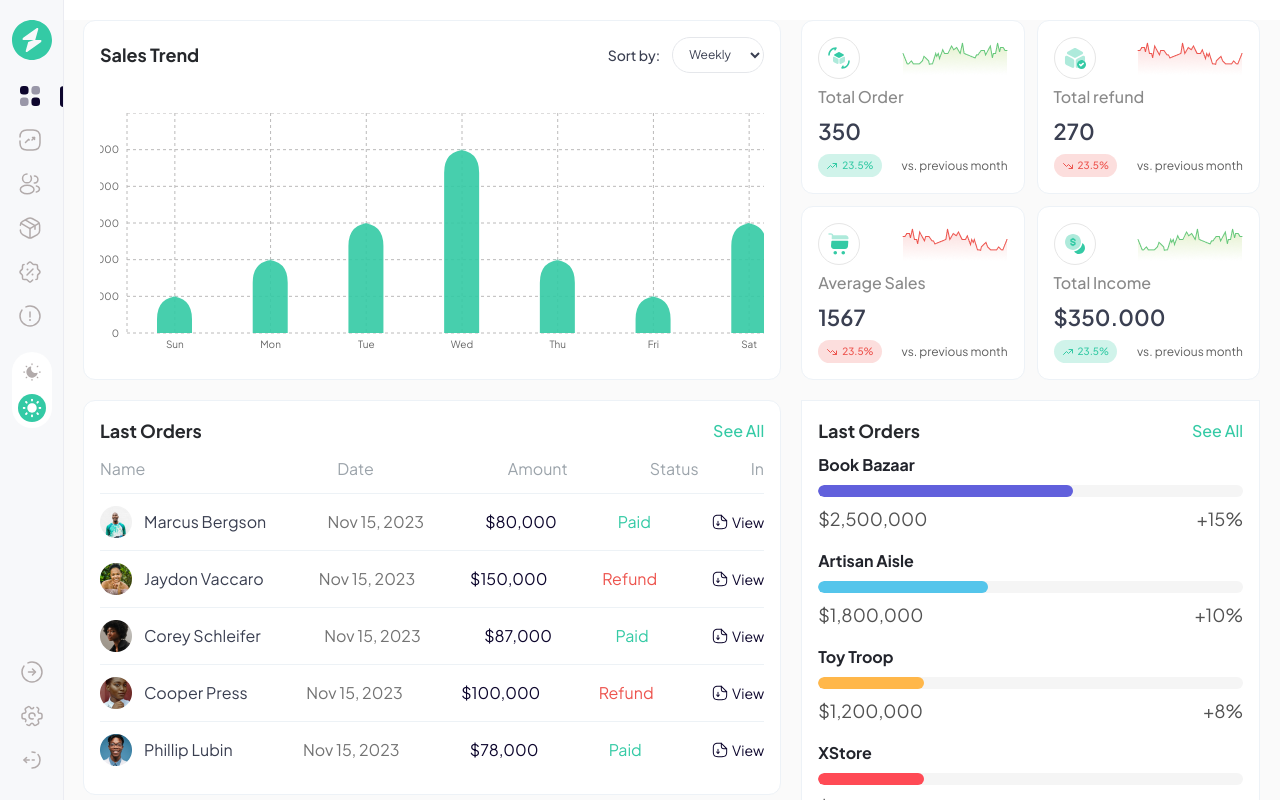
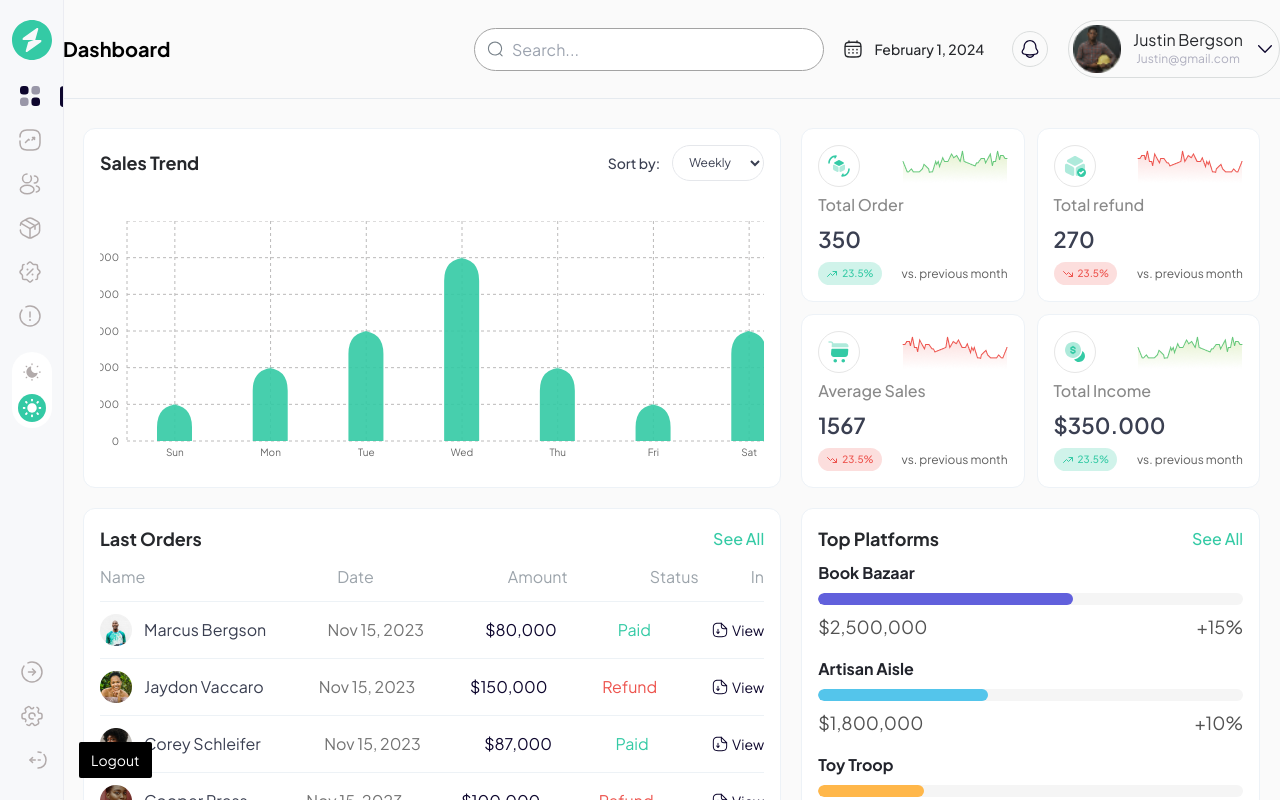
Before and after one commit to AbassKoyang/analytics-dashboard, a React (Vite) app: page / in a window 1280 px wide. Shown: the top 800 px of the page. Built offline with nearby package versions, Linux system fonts and the light colour scheme.

Commit message:
done with home page

```diff
--- a/src/components/Header.jsx
+++ b/src/components/Header.jsx
@@ -9,7 +9,7 @@ const Header = () => {
   const [isPopUpOpen, setIsPopUpOpen] = useState(false);
   const [isProfilePopUpOpen, setIsProfilePopUpOpen] = useState(false);
   const containerRef = useRef(null);
-  const [isScrolledUp, setIsScrolledUp] = useState(true);
+  const [isScrolledUp, setIsScrolledUp] = useState(false);
   const [prevScrollPos, setPrevScrollPos] = useState(0);
 
 
@@ -50,8 +50,8 @@ const Header = () => {
   }, [])
 
   return (
-    <header className={`w-full flex items-center justify-center py-[18px] xl:py-[20px] p-0 lg:pl-[53.9px] xl:pl-[63px] bg-[#FAFAFA] dark:bg-[#1b1b1b] border-b border-b-[#E5EAEF] dark:border-b-white/35 fixed top-0 left-0 ${isScrolledUp ? 'visible' : 'invisible'} z-40`}>
-      <div className="w-full max-w-[1400px] flex justify-between items-center px-3 small:px-2 md:px-6">
+    <header className={`w-full flex items-center justify-center py-[18px] xl:py-[20px] p-0 lg:pl-[53.9px] xl:pl-[63px] bg-[#FAFAFA] dark:bg-[#1b1b1b] border-b border-b-[#E5EAEF] dark:border-b-white/35 fixed top-0 left-0 ${!isScrolledUp ? 'visible' : 'invisible'} z-40`}>
+      <div className="w-full max-w-[1400px] flex justify-between items-center px-3 small:px-2 md:px-6 xl:px-0">
         <Link to='/' aria-label="Logo(Link to home)" className="flex gap-2 items-center justify-center">
           <Link className="flex lg:hidden items-center justify-center">
             <LogoIcon className={'fill-[#34CAA5] dark:fill-[#34CAA5]'} />
--- a/src/components/OrderItem.jsx
+++ b/src/components/OrderItem.jsx
@@ -8,6 +8,7 @@ const OrderItem = ({id,imageUrl, name, date, amount, status, statusColor}) => {
   const [viewInvoice, setViewInvoice] = useState(false);
   const containerRef = useRef(null);
   const [isLoading, setIsLoading] = useState(false);
+  const [isPageLoading, setIsPageLoading] = useState(true);
 
   const handleDocumentClick = (event) => {
     if (containerRef.current && !containerRef.current.contains(event.target)) {
@@ -22,6 +23,12 @@ const OrderItem = ({id,imageUrl, name, date, amount, status, statusColor}) => {
       document.removeEventListener('click', handleDocumentClick);
     };
   }, []);
+
+  useEffect(() => {
+    setTimeout(() => {
+        setIsPageLoading(false);
+    }, 2000);
+    }, []);
 
 
   const downloadImage = () => {
@@ -38,17 +45,33 @@ const OrderItem = ({id,imageUrl, name, date, amount, status, statusColor}) => {
 
   return (
     <div ref={containerRef} className="w-[600px] lg:w-full flex items-center justify-between py-3 border-t border-y-[#EDF2F6] dark:border-y-white/35">
-        <div className="flex items-center gap-1 md:gap-3">
+
+        {isPageLoading && (
+          <>
+          <div className="flex items-center gap-2 md:gap-3" aria-label="Skeleton loader">
+            <div className="size-8 rounded-[50%] bg-gray-200 dark:bg-slate-600 animate-pulse" aria-label='Skeleton loader'  />
+            <div className="w-20 lg:w-24  h-4 rounded-xl bg-gray-200 dark:bg-slate-600 animate-pulse" aria-label='Skeleton loader'  />
+          </div>
+          <div className="w-20 lg:w-24  h-4 rounded-xl bg-gray-200 dark:bg-slate-600 animate-pulse" aria-label='Skeleton loader'  />
+          <div className="w-16 lg:w-20  h-4 rounded-xl bg-gray-200 dark:bg-slate-600 animate-pulse" aria-label='Skeleton loader'  />
+          <div className="w-16 lg:w-20  h-4 rounded-xl bg-gray-200 dark:bg-slate-600 animate-pulse" aria-label='Skeleton loader'  />
+          <div className="w-14 lg:w-16  h-4 rounded-xl bg-gray-200 dark:bg-slate-600 animate-pulse" aria-label='Skeleton loader'  />
+          </>
+        )}
+        {!isPageLoading && (
+          <>
+          <div className="flex items-center gap-2 md:gap-3">
             <img src={imageUrl} alt="Orderer's pic" className="size-8" />
             <p className="text-[#3A3F51] dark:text-white text-sm md:text-[16px]">{name}</p>
-        </div>
+          </div>
 
-        <p className="text-[#737373] dark:text-white/85 text-sm md:text-[16px]">{date}</p>
-        <p className="text-[#0D062D] dark:text-white/90 text-sm md:text-[16px]">{amount}</p>
-        <p className={`${statusColor} text-sm md:text-[16px]`}>{status}</p>
-        <button onClick={() => setViewInvoice(!viewInvoice)} aria-haspopup={true} aria-expanded={viewInvoice} aria-label="Click to see invoice." className="text-[#0D062D] dark:text-white/90 flex items-center gap-1 text-sm bg-transparent outline-0 border-0 hover:bg-[#34caa43a] hover:px-2 hover:py-1 rounded-2xl transition-all duration-100 ease-in-out"> <InvoiceIcon className='fill-[#0D062D] dark:fill-white/90' />
-        View
-        </button>
+          <p className="text-[#737373] dark:text-white/85 text-sm md:text-[16px]">{date}</p>
+          <p className="text-[#0D062D] dark:text-white/90 text-sm md:text-[16px]">{amount}</p>
+          <p className={`${statusColor} text-sm md:text-[16px]`}>{status}</p>
+          <button onClick={() => setViewInvoice(!viewInvoice)} aria-haspopup={true} aria-expanded={viewInvoice} aria-label="Click to see invoice." className="text-[#0D062D] dark:text-white/90 flex items-center gap-1 text-sm bg-transparent outline-0 border-0 hover:bg-[#34caa43a] hover:px-2 hover:py-1 rounded-2xl transition-all duration-100 ease-in-out"> <InvoiceIcon className='fill-[#0D062D] dark:fill-white/90' />View</button>
+          </>
+        )}
+
         <div className={`${viewInvoice ? 'block' : 'hidden'} modal-content w-[400px] p-7 fixed bottom-[50%] right-[50%] translate-x-[50%] translate-y-[50%] z-20 bg-white dark:bg-black shadow-lg dark:border dark:border-white/35 rounded-md`}>
         <div className="w-full p-3" id={`downloadable-invoice${id}`}>
           <div className="flex w-full items-center justify-between mb-3">
--- a/src/components/OrdersCard.jsx
+++ b/src/components/OrdersCard.jsx
@@ -4,18 +4,19 @@ import OrderItem from "./OrderItem"
 
 const OrdersCard = () => {
     const [viewAll, setViewAll] = useState(false);
+
   return (
-    <div className="w-full p-4 bg-white dark:bg-black border border-[#EDF2F7] dark:border-white/35 rounded-xl col-span-5 lg:col-span-3 overflow-auto max-w-[800px] transition-all duration-300 ease-in-out self-start">
+    <div className="w-full p-4 bg-white dark:bg-black border border-[#EDF2F7] dark:border-white/35 rounded-xl col-span-5 lg:col-span-3 overflow-auto transition-all duration-300 ease-in-out self-start">
         <div className="w-full flex justify-between items-center">
             <h3 className='font-bold text-lg text-[#26282C] dark:text-white'>Last Orders</h3>
             <button aria-haspopup={true} aria-expanded={viewAll} aria-label="Click to show all orders" onClick={() => setViewAll(!viewAll)} className="p-0 bg-transparent border-0 outline-0 text-[16px] text-[#34CAA5] font-medium">See {viewAll ? 'Less' : 'All'}</button>
         </div>
         <div className="w-full overflow-x-auto lg:overflow-hidden transition-all duration-300 ease-in-out">
             <div className="w-full flex items-center justify-start py-3">
-                <h4 className="text-[#9CA4AB] mr-[158px] lg:mr-48">Name</h4>
-                <h4 className="text-[#9CA4AB] mr-[105px] lg:mr-[134px]">Date</h4>
+                <h4 className="text-[#9CA4AB] mr-[158px] lg:mr-48 2xl:mr-52">Name</h4>
+                <h4 className="text-[#9CA4AB] mr-[105px] lg:mr-[134px] 2xl:mr-44">Date</h4>
                 <h4 className="text-[#9CA4AB] mr-[58px] lg:mr-[82px]">Amount</h4>
-                <h4 className="text-[#9CA4AB] mr-[30px] lg:mr-[52px]">Status</h4>
+                <h4 className="text-[#9CA4AB] mr-[30px] lg:mr-[52px] 2xl:mr-[86px]">Status</h4>
                 <h4 className="text-[#9CA4AB]">Invoice</h4>
             </div>
             <div className="w-full transition-all duration-300 ease-in-out">
--- a/src/components/Platforms.jsx
+++ b/src/components/Platforms.jsx
@@ -1,8 +1,30 @@
-import React from 'react'
+import { useEffect, useState } from 'react'
 
 const Platforms = ({name, amount, percentage, progressPercentage, progressBarColor}) => {
+  const [isPageLoading, setIsPageLoading] = useState(true);
+
+  useEffect(() => {
+    setTimeout(() => {
+        setIsPageLoading(false);
+    }, 2000);
+    }, []);
+
   return (
     <div className="w-full py-2">
+        {isPageLoading && (
+          <>
+          <div className='w-20 lg:w-24  h-5 rounded-xl bg-gray-200 dark:bg-slate-600 animate-pulse'></div>
+          <div className="w-full h-3 rounded-xl overflow-hidden bg-gray-200 dark:bg-slate-600 animate-pulse my-2">
+              <div className={`bg-transparent ${progressPercentage} h-full rounded-xl`}></div>
+          </div>
+          <div className="flex items-center justify-between">
+              <div className='w-20 lg:w-28  h-4 rounded-xl bg-gray-200 dark:bg-slate-600 animate-pulse'></div>
+              <div className='w-16 lg:w-20  h-4 rounded-xl bg-gray-200 dark:bg-slate-600 animate-pulse'></div>
+          </div>
+          </>
+        )}
+        {!isPageLoading && (
+          <>
           <h1 className='font-bold text-[#22242C] dark:text-white'>{name}</h1>
           <div className="w-full h-3 rounded-xl overflow-hidden bg-[#F5F5F5] dark:bg-[#1b1b1b] my-2">
               <div className={`${progressBarColor} ${progressPercentage} h-full rounded-xl`}></div>
@@ -11,6 +33,8 @@ const Platforms = ({name, amount, percentage, progressPercentage, progressBarCol
               <h2 className='text-lg text-[#525252] dark:text-white/85'>{amount}</h2>
               <h2 className='text-lg text-[#525252] dark:text-white/85'>{percentage}</h2>
           </div>
+          </>
+        )}
     </div>
   )
 }
--- a/src/components/SideBar.jsx
+++ b/src/components/SideBar.jsx
@@ -66,8 +66,8 @@ const SideBar = () => {
         <button aria-label="Settings button, click to open settings" className="group size-9 xl:size-10 flex items-center justify-center mx-2 xl:mx-2.5 transition-all duration-200 ease-in-out">
           <SettingsIcon className='stroke-[#B2ABAB] group-hover:stroke-black group-hover:dark:stroke-white transition-all duration-200 ease-in-out' />
         </button>
-        <button aria-label="Logout button, click to logout" className="group size-9 xl:size-10 flex items-center justify-center mx-2 xl:mx-2.5 transition-all duration-200 ease-in-out">
-          <LogOutIcon className='stroke-[#B2ABAB] group-hover:stroke-black group-hover:dark:stroke-white transition-all duration-200 ease-in-out' />
+        <button aria-label="Logout button, click to logout" className="group size-9 xl:size-10 flex items-center justify-center mx-2 xl:mx-2.5 transition-all duration-200 ease-in-out relative before:block before:w-3 before:w- after:block after:content-['Logout'] after:absolute after:px-3 after:py-2 after:rounded-sm after:bg-black after:text-white after:text-sm after:right-[-100px] after:top-[50%] after:translate-y-[-50%]">
+          <LogOutIcon className="stroke-[#B2ABAB] group-hover:stroke-black group-hover:dark:stroke-white transition-all duration-200 ease-in-out" />
         </button>
       </div>
     </aside>
--- a/src/components/TabBar.jsx
+++ b/src/components/TabBar.jsx
@@ -1,9 +1,26 @@
 import { Link, useLocation } from "react-router-dom"
 import { ChartIcon, DiscountIcon, HomeIcon, InfoIcon, ProfileIcon, TrendsIcon } from "../assets/icons"
+import { useEffect, useState } from "react";
 const TabBar = () => {
-    const location = useLocation()
+    const location = useLocation();
+    const [isScrolledUp, setIsScrolledUp] = useState(true);
+    const [prevScrollPos, setPrevScrollPos] = useState(0);
+
+
+    useEffect(() => {
+      const handleScroll = () => {
+        const currentScrollPosition = window.scrollY + 10;
+         setIsScrolledUp(currentScrollPosition > prevScrollPos);
+         setPrevScrollPos(currentScrollPosition);
+      }
+
+      window.addEventListener('scroll', handleScroll);
+      return () => {
+        window.removeEventListener('scroll', handleScroll);
+      };
+    }, [prevScrollPos]);
   return (
-      <nav className="w-full flex lg:hidden fixed bottom-0 left-0 items-center justify-center gap-1 py-4 border-t border-t-[#EBECF2] dark:border-t-[#A3A3A3] bg-[#F7F8FA] dark:bg-[#1b1b1b] z-50">
+      <nav className={`w-full flex lg:hidden fixed bottom-0 left-0 items-center justify-center gap-1 py-4 border-t border-t-[#EBECF2] dark:border-t-[#A3A3A3] bg-[#F7F8FA] dark:bg-[#1b1b1b] z-50 ${!isScrolledUp ? "visible" : "invisible"}`}>
         <Link to='/' aria-label="Link to home page" className="flex flex-col items-center justify-between group">
           <button className={`size-9 md:size-12 lg:size-9 xl:size-10 flex items-center justify-center rounded-sm hover:p-2 mx-2 xl:mx-2.5 ${location.pathname === '/' ? 'bg-[#0D062D] dark:bg-[#34CAA5] p-2' : 'bg-transparent'} group-hover:bg-[#0D062D] group-hover:dark:bg-[#34CAA5] transition-all duration-200 ease-in-out`} >
             <HomeIcon className={`${location.pathname === '/' ? 'dark:fill-white fill-white' : 'fill-[#B2ABAB]'} group-hover:dark:fill-white group-hover:fill-white transition-all duration-200 ease-in-out`} />
--- a/src/components/TopPlatformCard.jsx
+++ b/src/components/TopPlatformCard.jsx
@@ -5,9 +5,9 @@ import { platforms } from "../assets/constants";
 const TopPlatformCard = () => {
     const [viewAll, setViewAll] = useState(false);
   return (
-    <section className="col-span-5 lg:col-span-2 p-4 bg-white dark:bg-black border border-[#EDF2F7] dark:border-white/35 self-start transition-all duration-300 ease-in-out">
+    <section className="col-span-5 lg:col-span-2 p-4 rounded-xl bg-white dark:bg-black border border-[#EDF2F7] dark:border-white/35 self-start transition-all duration-300 ease-in-out">
         <div className="w-full flex justify-between items-center">
-            <h3 className='font-bold text-lg text-[#26282C] dark:text-white'>Last Orders</h3>
+            <h3 className='font-bold text-lg text-[#26282C] dark:text-white'>Top Platforms</h3>
             <button aria-haspopup={true} aria-expanded={viewAll} aria-label="Click to show all orders"  onClick={() => setViewAll(!viewAll)} className="p-0 bg-transparent border-0 outline-0 text-[16px] text-[#34CAA5] font-medium">See {viewAll ? 'Less' : 'All'}</button>
         </div>
         <div className="w-full transition-all duration-300 ease-in-out">
--- a/src/pages/Home.jsx
+++ b/src/pages/Home.jsx
@@ -10,8 +10,8 @@ import TopPlatformCard from "../components/TopPlatformCard"
 
 const Home = () => {
   return (
-    <section className="w-full bg-[#FAFAFA] dark:bg-[#1b1b1b]">
-    <section className="w-full grid grid-cols-5 gap-5 bg-[#FAFAFA] dark:bg-[#1b1b1b] mt-5">
+    <section className="w-full flex flex-col justify-center items-center bg-[#FAFAFA] dark:bg-[#1b1b1b] py-16 pt-24 lg:pt-32">
+    <section className="w-full max-w-[1400px] grid grid-cols-5 gap-5 bg-[#FAFAFA] dark:bg-[#1b1b1b]">
       <ChartCard />
       <div className="w-full grid grid-cols-2 col-span-5 gap-3 lg:col-span-2 self-start">
       <StatsCard graph={totalOrderGraph} icon={<RefundIcon />} heading='Total Order' value='350' percentage='23.5%' trendIcon={<TrendUpIcon />} text='vs. previous month' textColor='text-[#34CAA5]' backGroundColor='bg-[#34caa43a]'  />
@@ -21,7 +21,7 @@ const Home = () => {
       </div>
     </section>
 
-    <section className="w-full grid grid-cols-5 gap-5 bg-[#FAFAFA] dark:bg-[#1b1b1b] mt-5">
+    <section className="w-full max-w-[1400px] grid grid-cols-5 gap-5 bg-[#FAFAFA] dark:bg-[#1b1b1b] mt-5">
       <OrdersCard />
       <TopPlatformCard />
     </section>
```
Also changed, not shown: src/components/ChartCard.jsx (+14 -14 lines), src/components/StatsCard.jsx (+7 -7 lines). Lines whose indentation alone changed are shown as unchanged.
